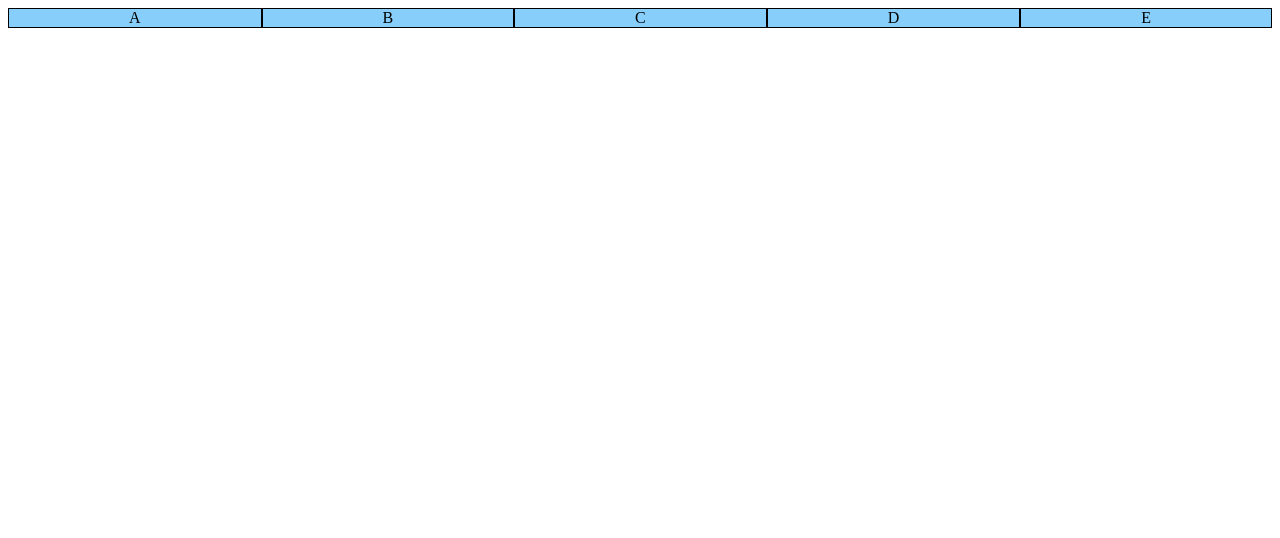
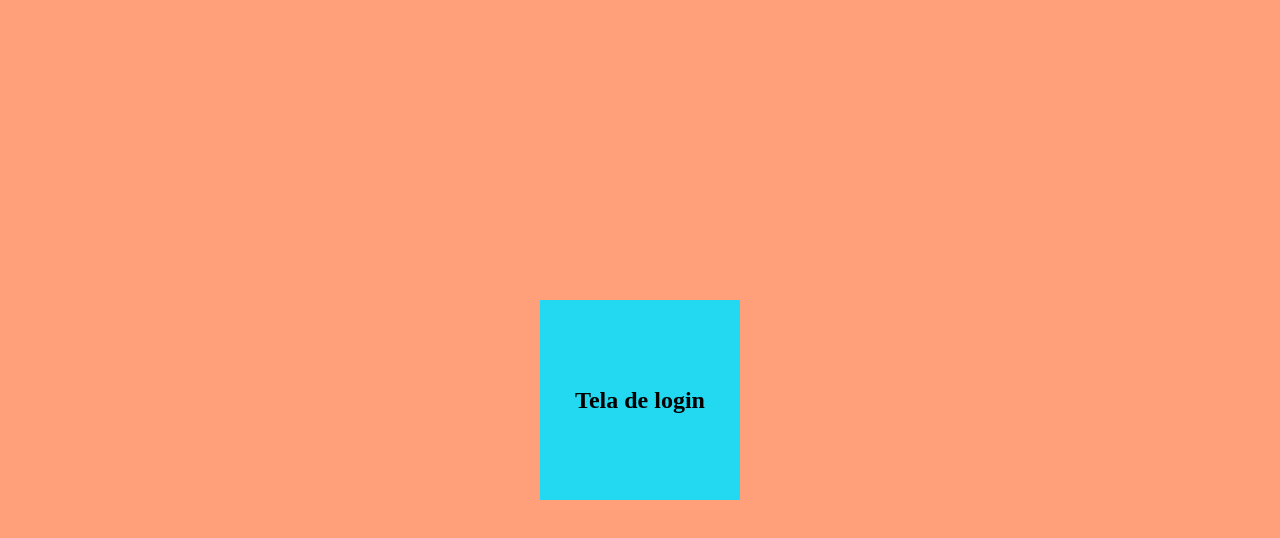
Before and after one commit to Joaooold/HTML-CSS, a plain HTML site: page Exercicios/ex027/flex005/index.html in a window 1280 px wide. Drawn offline with Linux system fonts and the light colour scheme.

Commit message:
continuando flex box

```diff
--- a/Exercicios/ex027/flex005/index.html
+++ b/Exercicios/ex027/flex005/index.html
@@ -5,27 +5,41 @@
     <meta name="viewport" content="width=device-width, initial-scale=1.0">
     <title>Flexible box</title>
     <style>
-        .conteiner {
-            background-color: lightcoral;
-            display: flex;
+        * {
+            margin: 0;
+            padding: 0;
+            box-sizing: border-box;
+        }
+        body {
+            background-color: rgb(190, 204, 223);
 
         }
-        .itens {
-            background-color: lightskyblue;
-            flex: auto;
-            border: 1px solid black;
-            text-align: center;
+        main {
+            background-color: lightsalmon;
+            height: 100vh;
+            width: 100vw;
+            display: flex;
+            justify-content: center;
+            align-items: center;
+
+        }
+        section {
+            background-color: rgb(34, 217, 241);
+            height: 200px;
+            width: 200px;
+            display: flex;
+            justify-content: center;
+            align-items: center;
 
         }
     </style>
 </head>
 <body>
-    <div class="conteiner">
-        <div class="itens">A</div>
-        <div class="itens">B</div>
-        <div class="itens">C</div>
-        <div class="itens">D</div>
-        <div class="itens">E</div>
-    </div>
+    <main>
+        <section>
+            <h1>Tela de login</h1>
+
+        </section>
+    </main>
 </body>
 </html>
```
Also changed, not shown: Exercicios/ex027/flex006/index.html (added, +41 -0 lines).
